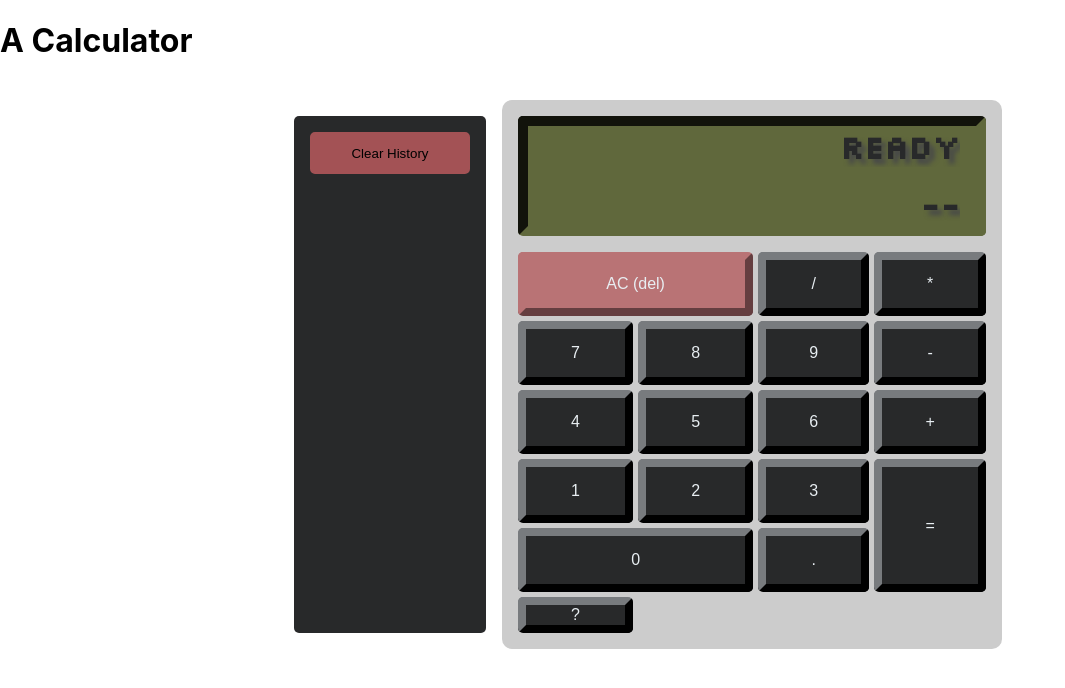
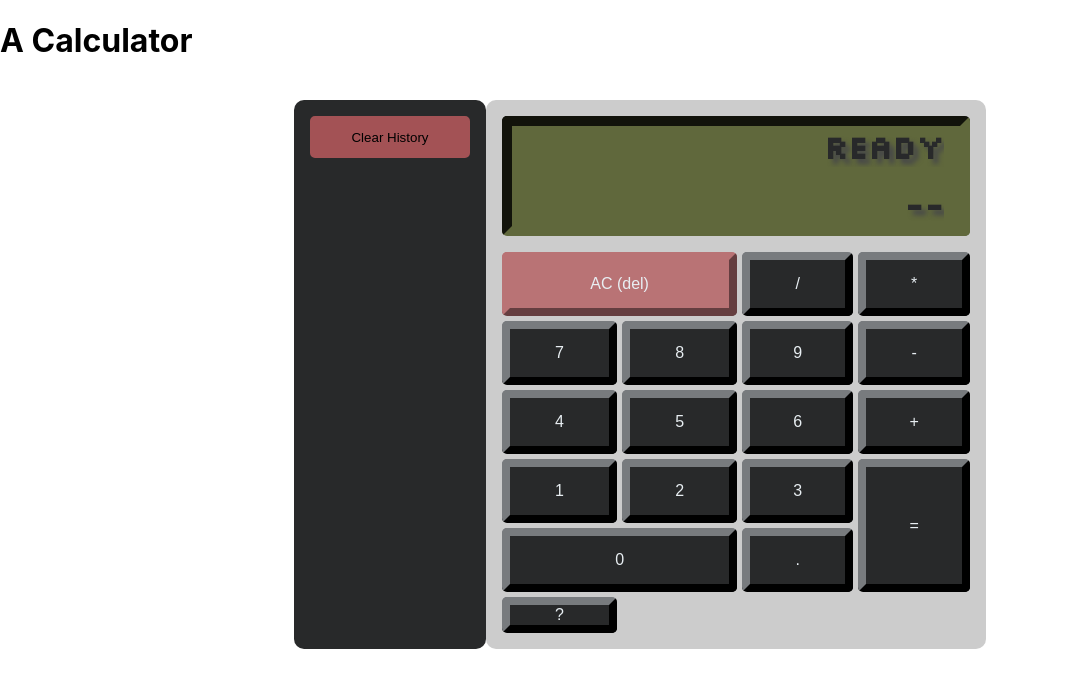
Before and after one commit to nic-vo/nv-portfolio, a Next.js app: page /freeCodeCamp/Calculator in a window 1280 px wide. Shown: the top 688 px of the page, without its empty margins (0-1065 px from the left). Built offline with nearby package versions, Linux system fonts and the light colour scheme.

Commit message:
Change historyitem styling to prevent layout shift

```diff
--- a/components/fcc/calculator/History/History.module.css
+++ b/components/fcc/calculator/History/History.module.css
@@ -1,34 +1,34 @@
-
 .history {
 	display: flex;
 	flex-direction: column;
 	align-items: center;
-	min-width: 12rem;
+	max-width: 15rem;
 	min-height: 30vh;
 	padding: 2vh;
-	margin: 2vh;
-	border-radius: 5px;
+	border-radius: 10px;
 	background-color: #28292A;
 }
 
 .historyitem {
 	display: flex;
+	padding-right: 1rem;
+	margin: 1rem;
 	flex-direction: row;
 	align-items: center;
 	justify-content: flex-end;
 	width: 100%;
+	border-right: 2px solid #E8EEF2;
 }
 
 .historyitem p {
 	display: block;
-	padding: 0.5rem;
-	padding-right: 1rem;
 	width: 80%;
+	padding: 0.5rem 0 0.5rem 0;
+	margin: 0;
 	text-align: right;
 	white-space: nowrap;
 	overflow-x: auto;
 	scrollbar-width: thin;
-	border-right: 2px solid #E8EEF2;
 }
 
 .historyitem button {
```
